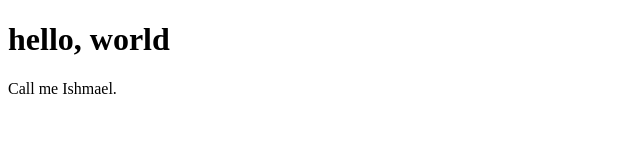
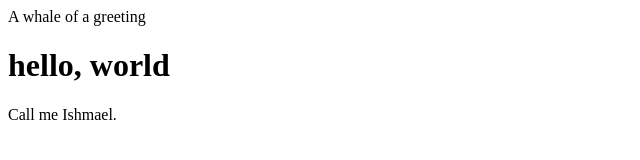
Before and after one commit to hailz101/website, a plain HTML site: page index.html in a window 1280 px wide. Shown: the whole page, without its empty margins (0-640 px from the left). Drawn offline with Linux system fonts and the light colour scheme.

Commit message:
add whale greeting to index

```diff
--- a/index.html
+++ b/index.html
@@ -1,5 +1,6 @@
 <!DOCTYPE html>
 <html>
+A whale of a greeting
   <head>
     <title></title>
   </head>
```
